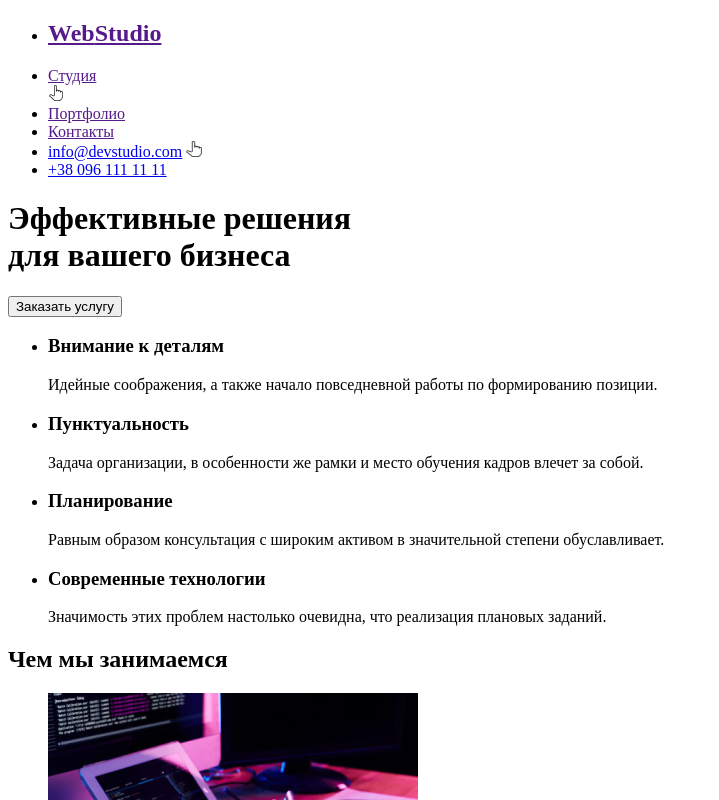
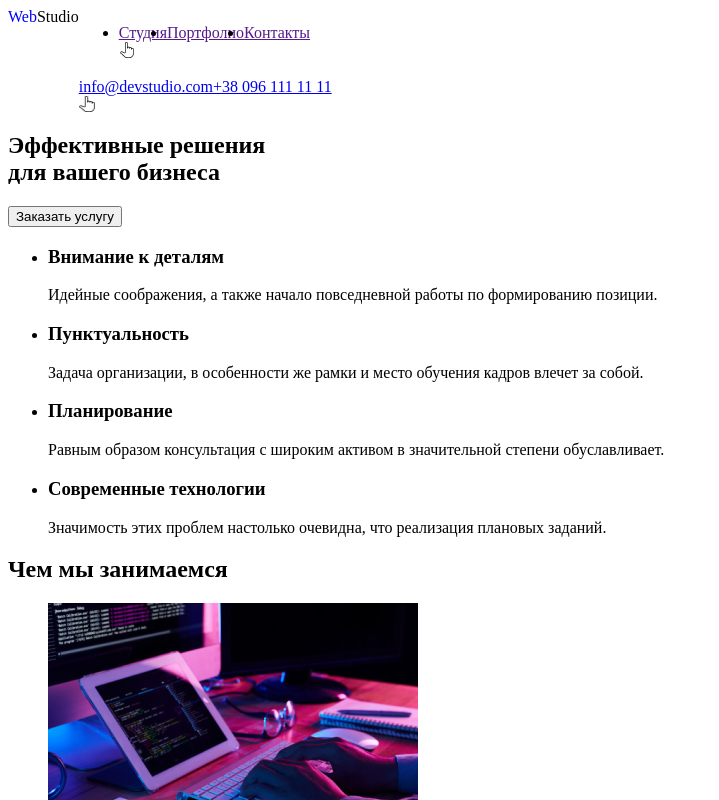
Before and after one commit to OctoPrima/goit-markup-hw-01, a plain HTML site: page index.html in a window 1280 px wide. Shown: the top 800 px of the page, without its empty margins (0-719 px from the left). Drawn offline with Linux system fonts and the light colour scheme.

Commit message:
измененеия

```diff
--- a/index.html
+++ b/index.html
@@ -4,83 +4,81 @@
     <meta charset="UTF-8">
     <meta http-equiv="X-UA-Compatible" content="IE=edge">
     <meta name="viewport" content="width=device-width, initial-scale=1.0">
-    <title>Document</title>
+    <title>WedStudio</title>
+    <link rel="stylesheet" href="style.css">
 </head>
 <body>
     <header>
-        <nav>
-            <ul>
+        <a href="" class="logo"><span class="logo-one-chapter">Web</span>Studio</a>
+        <nav class="navigation">
+            <ul class="navigation-list">
                 <li>
-                <a href=""><h2><span>Web</span>Studio</h2></a>
+                    <a href="" class="navigation-link">Студия</a> </br>
+                    <img src="./image/finger 1.png" alt="finger" width="16" height="16">
                 </li>
                 <li>
-                    <a href="">Студия</a> </br>
-                    <img src="finger 1.png" alt="finger" width="16" height="16">
+                    <a href="" class="navigation-link">Портфолио</a>
                 </li>
                 <li>
-                    <a href="">Портфолио</a>
-                </li>
-                <li>
-                    <a href="">Контакты</a>
-                </li>
-                <li>
-                    <a href="mailto:info@devstudio.com">info@devstudio.com</a>
-                    <img src="Group.png" alt="Group" width="16" height="16">
-                </li>
-                <li>
-                    <a href="tel:+38 096 111 11 11">+38 096 111 11 11</a>
+                    <a href="" class="navigation-link">Контакты</a>
                 </li>
             </ul>
+            <div class="contacts">
+                <div class="contacts-tell"><a href="tel:+38 096 111 11 11">+38 096 111 11 11</a></div>
+                <div class="contacts-mail"><a href="mailto:info@devstudio.com">info@devstudio.com</a>
+                    <img src="image/Group.png" alt="Group" width="16" height="16">
+                </div>
+            </div>
         </nav>
     </header>
     <main>
-        <header>
+        <section class="hero">
             <h1>Эффективные решения </br> для вашего бизнеса</h1>
-            <button href="" type="button">Заказать услугу</button>
-        </header>
-        <section>
-            <!-- <h2>Перечень</h2> -->
+            <button class="" type="button">Заказать услугу</button>
+        </section>
+        <section class="context">
+            <h2 hidden>Перечень</h2>
             <ul>
                 <li>
-                    <h3>Внимание к деталям</h3>
-                    Идейные соображения, а также начало повседневной работы по формированию позиции.
+                    <h3 class="detals">Внимание к деталям</h3>
+                    <p>Идейные соображения, а также начало повседневной работы по формированию позиции.</p>
                 </li>
                 <li>
                     <h3>Пунктуальность</h3>
-                    Задача организации, в особенности же рамки и место обучения кадров влечет за собой.
+                    <p>Задача организации, в особенности же рамки и место обучения кадров влечет за собой.</p>
                 </li>
                 <li>
                     <h3>Планирование</h3>
-                    Равным образом консультация с широким активом в значительной степени обуславливает.
+                    <p>Равным образом консультация с широким активом в значительной степени обуславливает.</p>
                 </li>
                 <li>
                     <h3>Современные технологии</h3>
-                    Значимость этих проблем настолько очевидна, что реализация плановых заданий.
+                    <p>Значимость этих проблем настолько очевидна, что реализация плановых заданий.</p>
                 </li>
             </ul>
         </section>
         <section>
             <h2>Чем мы занимаемся</h2>
             <ul>
-                <li><img src="box 1.png" alt="box1" width="370" height="294"></li>
-                <li><img src="box 2.png" alt="box2" width="370" height="294"></li>
-                <li><img src="box 3.png" alt="box3" width="370" height="294"></li>
+                <li><img src="image/box 1.png" alt="box1" width="370" height="294"></li>
+                <li><img src="image/box 2.png" alt="box2" width="370" height="294"></li>
+                <li><img src="image/box 3.png" alt="box3" width="370" height="294"></li>
             </ul>
         </section>
         <section>
             <h2>Наша команда</h2>
             <ul>
                 <li>
-                    <img src="img (2).jpg" alt="Игорь демьяненко" width="270" height="260"><p>Игорь Демьяненко</br>Product Designer</p>
+                    <img src="image/img (2).jpg" alt="Игорь демьяненко" width="270" height="260"><p>Игорь Демьяненко</br>Product Designer</p>
                 </li>
                 <li>
-                    <img src="img (1).jpg" alt="Оьга Репина" width="270" height="260"><p>Ольга Репина</br>Frontend Developer</p>
+                    <img src="image/img (1).jpg" alt="Ольга Репина" width="270" height="260"><p>Ольга Репина</br>Frontend Developer</p>
                 </li>
                 <li>
-                    <img src="img (3).jpg" alt="Николай Тарасов" width="270" height="260"><p>Николай Тарасов</br>Marketing</p>
+                    <img src="image/img (3).jpg" alt="Николай Тарасов" width="270" height="260"><p>Николай Тарасов</br>Marketing</p>
                 </li>
                 <li>
-                    <img src="img (5).jpg" alt="Михаил Ермаков" width="270" height="260"><p>Михаил Ермаков</br>UI Designer</p>
+                    <img src="image/img (5).jpg" alt="Михаил Ермаков" width="270" height="260"><p>Михаил Ермаков</br>UI Designer</p>
                 </li>
             </ul>
         </section>
--- /dev/null
+++ b/style.css
@@ -0,0 +1,35 @@
+body {
+   height: 2349;
+   width: 1600;
+}
+
+header {
+    display: flex;
+    flex-direction: row;
+    width: 1600;
+}
+
+.logo {
+    color: black;
+    text-decoration: none;
+}
+
+.logo-one-chapter {
+    color: blue;
+}
+
+
+.navigation-list {
+    display: flex;
+    flex-direction: row;
+}
+
+.contacts {
+    display: flex;
+    flex-direction: row-reverse;
+}
+
+.contacts-mail {
+    display: inline-flex;
+    flex-direction: column                       ;
+}
```
Also changed, not shown: image/Group.png (renamed from Group.png), image/box 1.png (renamed from box 1.png), image/box 2.png (renamed from box 2.png), image/box 3.png (renamed from box 3.png), image/finger 1.png (renamed from finger 1.png), image/img (1).jpg (renamed from img (1).jpg), image/img (2).jpg (renamed from img (2).jpg), image/img (3).jpg (renamed from img (3).jpg), image/img (5).jpg (renamed from img (5).jpg).
